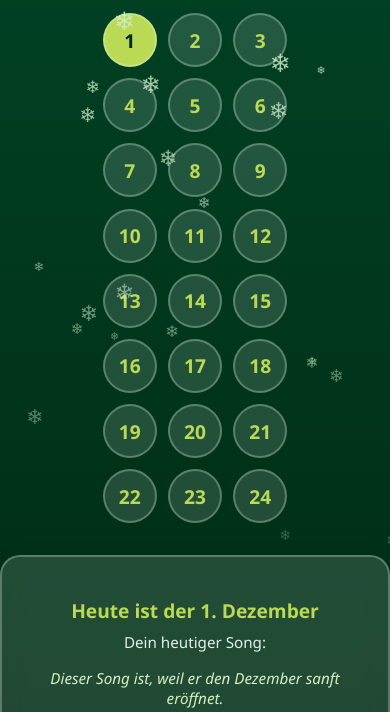
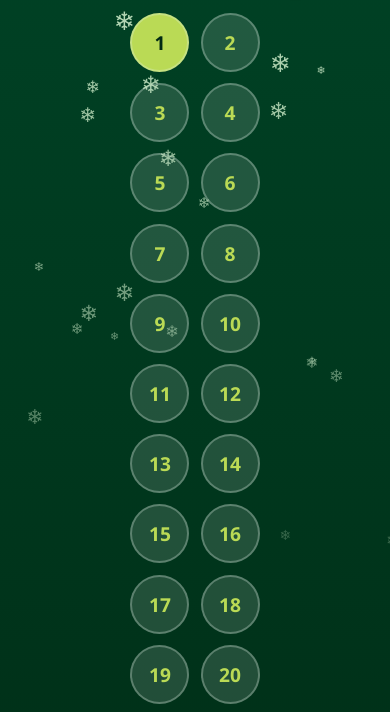
Before and after one commit to skss83/Adventskalender-2025, a plain HTML site: page index.html in a window 390 px wide. Shown: the part 85-797 px from the top of the page. Drawn offline with Linux system fonts and the light colour scheme.

Commit message:
Update index.html

```diff
--- a/index.html
+++ b/index.html
@@ -1,4 +1,4 @@
- <!DOCTYPE html>
+<!DOCTYPE html>
 <html lang="de">
 <head>
   <meta charset="UTF-8" />
@@ -29,9 +29,9 @@
 
     .calendar {
       display: grid;
-      grid-template-columns: repeat(3, 1fr);
-gap: 0.7rem;
-      max-width: 100%;
+      grid-template-columns: repeat(4, 1fr);
+      gap: 1rem;
+      max-width: 480px;
       margin: 0 auto 2rem auto;
     }
 
@@ -39,10 +39,10 @@ gap: 0.7rem;
       background: rgba(224, 242, 233, 0.15);
       border: 2px solid rgba(224, 242, 233, 0.3);
       border-radius: 50%;
-      width: 50px;
-      height: 50px;
+      width: 70px;
+      height: 70px;
       font-weight: bold;
-      font-size: 1.2rem;
+      font-size: 1.6rem;
       color: #bada55;
       display: flex;
       align-items: center;
@@ -124,10 +124,27 @@ gap: 0.7rem;
       100% { transform: translateY(100vh); opacity: 0; }
     }
 
+    /* Mobile Anpassungen */
     @media (max-width: 600px) {
-      h1 { font-size: 1.5rem; }
-      h2 { font-size: 1.2rem; }
-      p { font-size: 0.95rem; }
+      .calendar {
+        grid-template-columns: repeat(2, 1fr);
+        max-width: 100%;
+        gap: 0.7rem;
+      }
+      .door {
+        width: 55px;
+        height: 55px;
+        font-size: 1.2rem;
+      }
+      h1 {
+        font-size: 1.5rem;
+      }
+      h2 {
+        font-size: 1.2rem;
+      }
+      p {
+        font-size: 0.95rem;
+      }
     }
   </style>
 </head>
@@ -177,10 +194,9 @@ gap: 0.7rem;
     const desc = document.getElementById('song-desc');
     const link = document.getElementById('spotify-link');
 
-    // Testmodus aktivieren oder deaktivieren
+    // Testmodus aktivieren/deaktivieren
     const testMode = true;
 
-    // Aktueller Tag ermitteln (Dezember = Monat 11 in JS)
     const today = new Date();
     const currentDay = (today.getMonth() === 11) ? today.getDate() : 0;
 
@@ -218,8 +234,7 @@ gap: 0.7rem;
       calendar.appendChild(door);
     }
 
-    // Öffne initial das erste Türchen oder aktuellen Tag im Livebetrieb
-    openDoor(testMode ? 1 : currentDay || 1);
+    openDoor(testMode ? 1 : (currentDay || 1));
 
     // Schneefall erzeugen
     function createSnowflake() {
```
